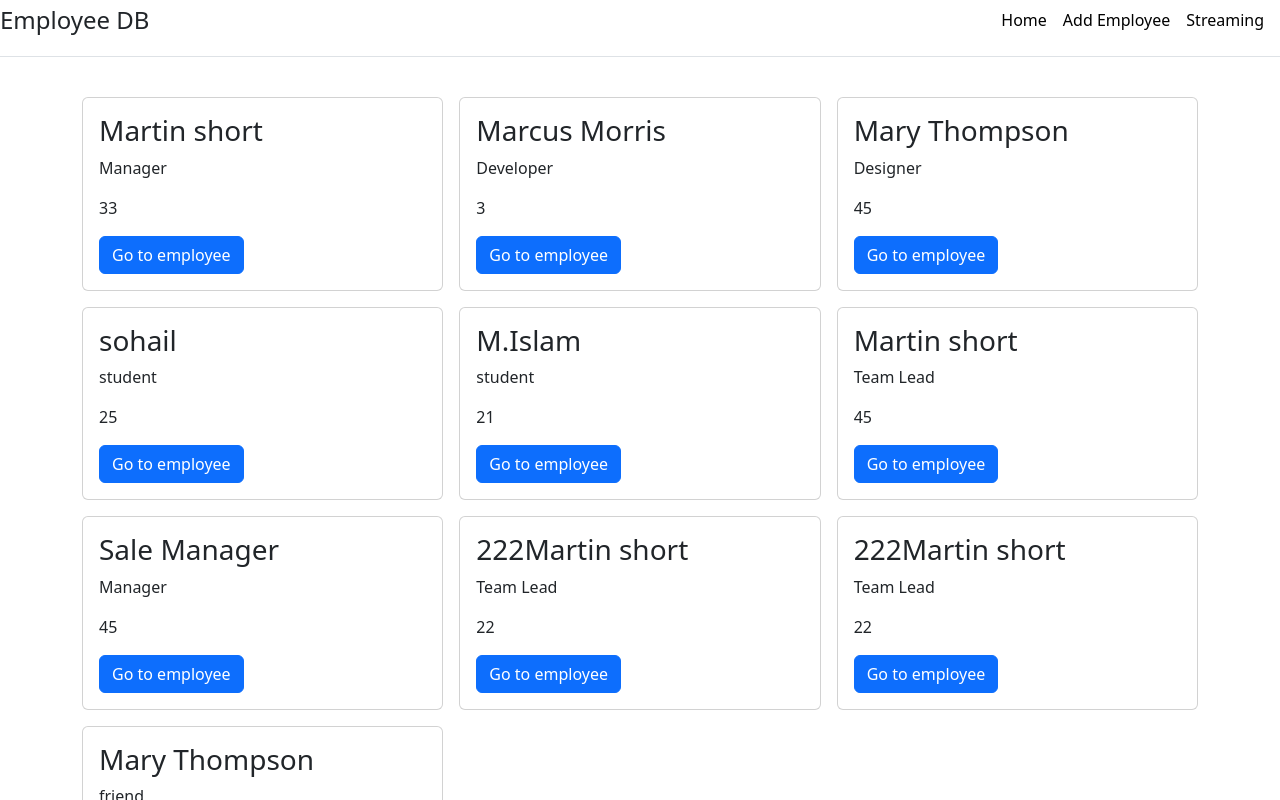
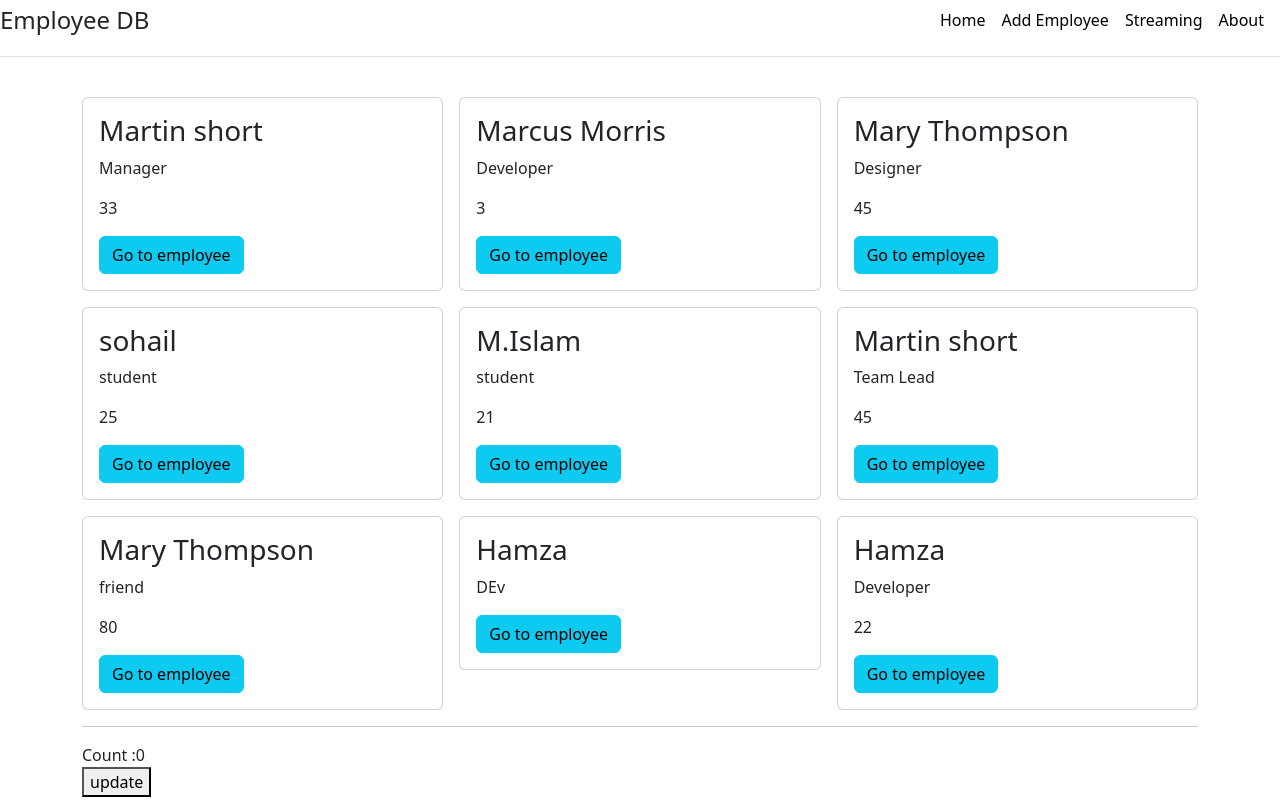
Before and after one commit to sohailakhtr/Nextjs-rendering-learning, a Next.js app: page / in a window 1280 px wide. Shown: the top 800 px of the page. Built offline with nearby package versions, Linux system fonts and the light colour scheme; data requests are answered from the project's data file.

Commit message:
Section 3 (completed)

```diff
--- a/db.json
+++ b/db.json
@@ -37,28 +37,22 @@
       "id": "6KZwHVfr_UI"
     },
     {
-      "fullname": "Sale Manager",
-      "position": "Manager",
-      "age": "45",
-      "id": "a8Yxj0aQrIY"
-    },
-    {
-      "fullname": "222Martin short",
-      "position": "Team Lead",
-      "age": "22",
-      "id": "6lT8JRl5rtg"
-    },
-    {
-      "fullname": "222Martin short",
-      "position": "Team Lead",
-      "age": "22",
-      "id": "ULSboBIp9J4"
-    },
-    {
       "fullname": "Mary Thompson",
       "position": "friend",
       "age": "80",
       "id": "z0ByYJGzgQQ"
+    },
+    {
+      "fullname": "Hamza ",
+      "position": "DEv",
+      "age": "",
+      "id": "qwgQvrOZz3Y"
+    },
+    {
+      "fullname": "Hamza ",
+      "position": "Developer",
+      "age": "22",
+      "id": "pAW6Ze7fwoM"
     }
   ],
   "$schema": "./node_modules/json-server/schema.json"
--- a/src/app/form/add/page.js
+++ b/src/app/form/add/page.js
@@ -31,7 +31,7 @@
           name="age"
         />
 
-        <button type="submit" className="btn btn-primary">
+        <button type="submit" className="btn btn-info">
           Add empoyee
         </button>
       </form>
--- a/src/app/page.js
+++ b/src/app/page.js
@@ -23,7 +23,7 @@
           <h3 className="card-title">{employee.fullname}</h3>
           <p className="card-text">{employee.position}</p>
           <p className="card-text">{employee.age}</p>
-          <Link href={`/employees/${employee.id}`} className="btn btn-primary">
+          <Link href={`/employees/${employee.id}`} className="btn btn-info">
             Go to employee
           </Link>
         </div>
--- a/src/components/edit_form.js
+++ b/src/components/edit_form.js
@@ -82,7 +82,7 @@
           </div>
         ) : null}
 
-        <button type="submit" className="btn btn-primary mb-3">
+        <button type="submit" className="btn btn-info mb-3">
           Edit employee
         </button>
 
--- a/src/components/header.js
+++ b/src/components/header.js
@@ -25,6 +25,12 @@
         >
           Streaming
         </Link>
+        <Link
+          href="/about"
+          className="me-3 py-2 link-body-emphasis text-decoration-none"
+        >
+          About
+        </Link>
       </nav>
     </div>
   );
```
Also changed, not shown: src/app/about/page.js (added, +7 -0 lines), src/app/employees/[id]/page.js (+7 -3 lines).
